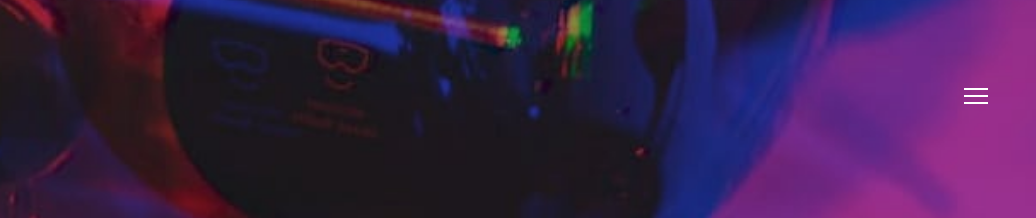
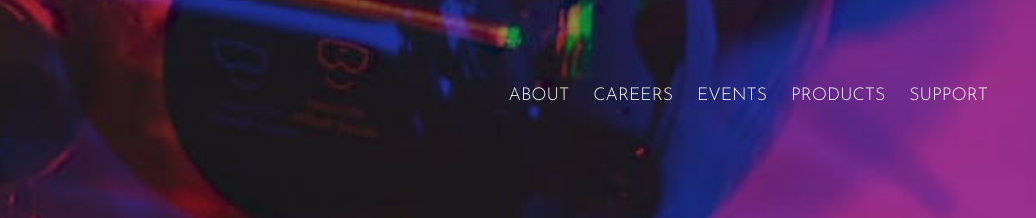
Before and after one commit to jjalbuenacabuyao/loopstudios-landing-page-main, a website: page index.html in a window 1280 px wide. Shown: the top 218 px of the page, 244-1280 px from the left. Drawn offline with Linux system fonts and the light colour scheme.

Commit message:
Redesign the navbar in large screen devices and remove the menu button

```diff
--- a/src/scss/components/_navbar-btn.scss
+++ b/src/scss/components/_navbar-btn.scss
@@ -8,6 +8,10 @@
   background-repeat: no-repeat;
   transition: all 300ms ease-in;
 
+  @media screen and (min-width: 64em) {
+    display: none;
+  }
+
   &[aria-expanded="true"] {
     width: 1.25rem;
     height: 1.25rem;
--- a/src/scss/components/_navbar.scss
+++ b/src/scss/components/_navbar.scss
@@ -26,12 +26,24 @@
     background-color: black;
     transform: translateY(-100%);
     transition: transform 400ms ease-in-out;
+
+    @media screen and (min-width: 64em) {
+      position: initial;
+      transform: none;
+      min-height: fit-content;
+      background-color: transparent;
+      padding: 0;
+    }
   }
 
   &__nav {
     ul {
       @include flex(column, center, flex-start);
       gap: 1.5rem;
+
+      @media screen and (min-width: 64em){
+        @include flex;
+      }
     }
 
     a {
```
Also changed, not shown: src/css/style.css, 1 other file.
